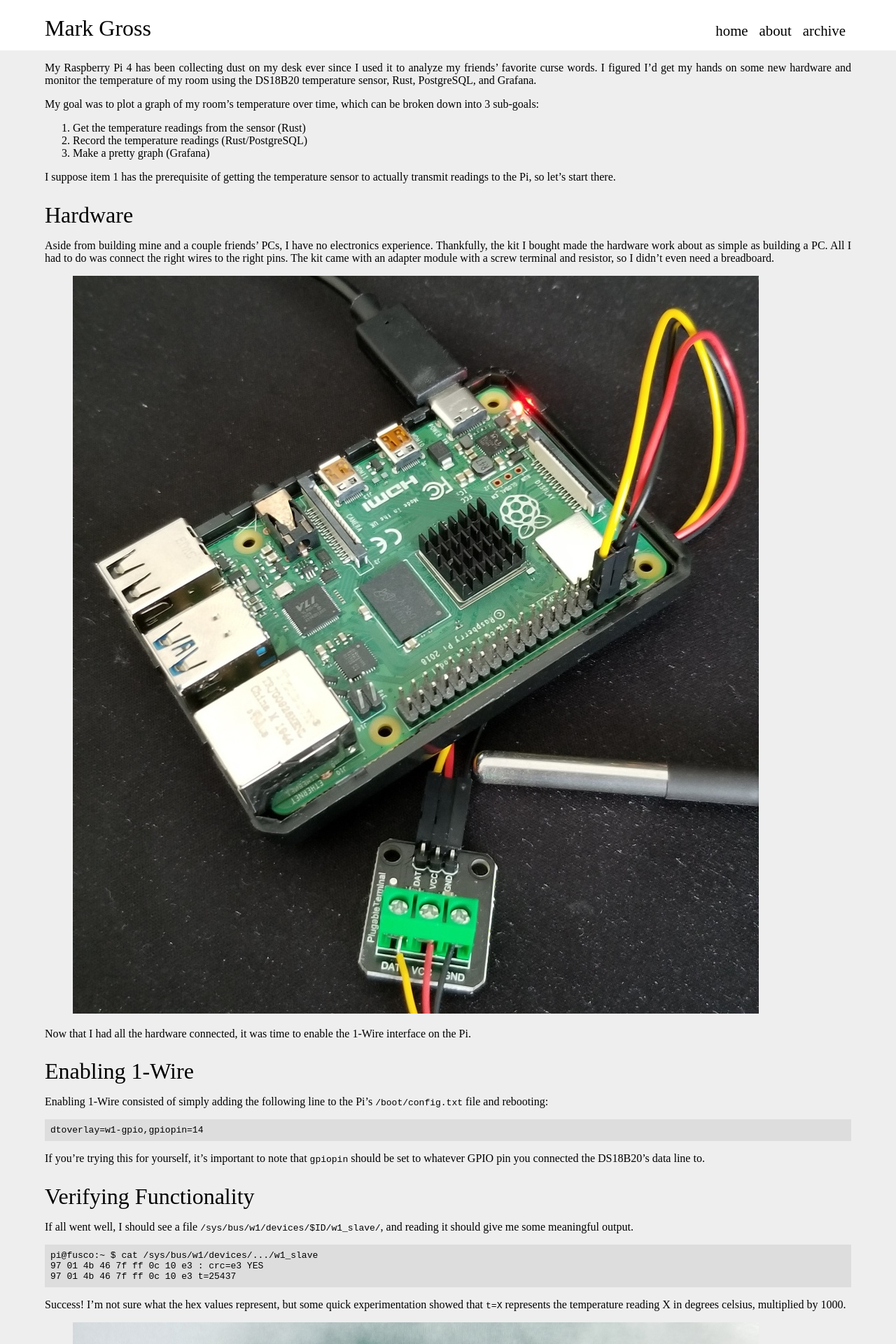
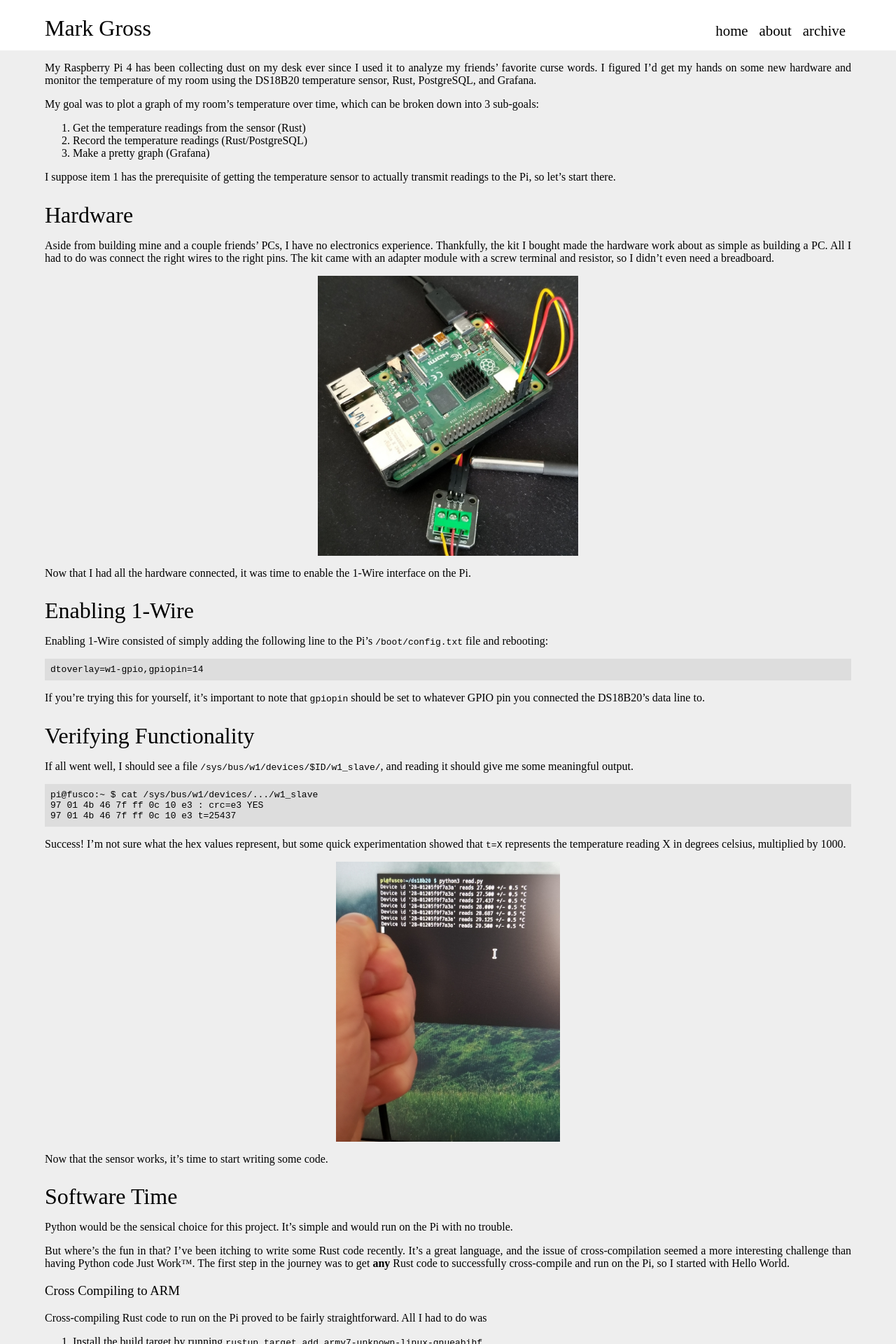
Before and after one commit to MarkusG/markusg.github.io, a Jekyll site: the page built from _posts/2021-04-20-ds18b20/2021-04-20-ds18b20.md, in a window 1280 px wide. Shown: the top 1920 px of the page at 70% size. Built offline with Jekyll 4.4.1, drawn with Linux system fonts in a browser that asks for light colours.

Commit message:
Center images and limit image dimensions

```diff
--- a/_posts/2021-04-20-ds18b20/2021-04-20-ds18b20.md
+++ b/_posts/2021-04-20-ds18b20/2021-04-20-ds18b20.md
@@ -19,9 +19,7 @@ I suppose item 1 has the prerequisite of getting the temperature sensor to actua
 
 Aside from building mine and a couple friends' PCs, I have no electronics experience. Thankfully, the [kit](https://www.amazon.com/gp/product/B087JQ6MCP/) I bought made the hardware work about as simple as building a PC. All I had to do was connect the right wires to the right pins. The kit came with an adapter module with a screw terminal and resistor, so I didn't even need a breadboard.
 
-<figure>
-<img src="https://github.com/MarkusG/markusg.github.io/raw/master/_posts/2021-04-20-ds18b20/hardware.jpg" alt="The Raspberry Pi, temperature sensor, and adapter module">
-</figure>
+![The Raspberry Pi, temperature sensor, and adapter module](https://github.com/MarkusG/markusg.github.io/raw/master/_posts/2021-04-20-ds18b20/hardware.jpg)
 
 Now that I had all the hardware connected, it was time to enable the 1-Wire interface on the Pi.
 
@@ -47,9 +45,7 @@ pi@fusco:~ $ cat /sys/bus/w1/devices/.../w1_slave
 
 Success! I'm not sure what the hex values represent, but some quick experimentation showed that `t=X` represents the temperature reading X in degrees celsius, multiplied by 1000.
 
-<figure>
-<img src="https://github.com/MarkusG/markusg.github.io/raw/master/_posts/2021-04-20-ds18b20/terminal.jpg" alt="The t value increasing as my hand warms the sensor">
-</figure>
+![The t value increasing as my hand warms the sensor](https://github.com/MarkusG/markusg.github.io/raw/master/_posts/2021-04-20-ds18b20/terminal.jpg)
 
 Now that the sensor works, it's time to start writing some code.
 
@@ -115,9 +111,7 @@ I added the support for a delay between readings primarily to save on disk usage
 
 Creating the graph was dead simple. I already had Grafana set up for a previous project, so all I had to do was create a new dashboard and create a graph with time on the X axis and temperature on the Y axis.
 
-<figure>
-<img src="https://github.com/MarkusG/markusg.github.io/raw/master/_posts/2021-04-20-ds18b20/grafana.png" alt="A graph of my room's temperature. Up and down movements correlate roughly with daytime and nighttime.">
-</figure>
+![A graph of my room's temperature. Up and down movements correlate roughly with daytime and nighttime.](https://github.com/MarkusG/markusg.github.io/raw/master/_posts/2021-04-20-ds18b20/grafana.png)
 
 Voila!
 
--- a/_sass/mgross/main.scss
+++ b/_sass/mgross/main.scss
@@ -28,7 +28,10 @@ a {
 }
 
 img {
+	display: block;
 	max-width: 100%;
+	max-height: 400px;
+	margin: auto;
 }
 
 p {
```
Also changed, not shown: _posts/2019-09-28-pastebin-bitcoins/2019-09-28-pastebin-bitcoins.md (+1 -3 lines).
